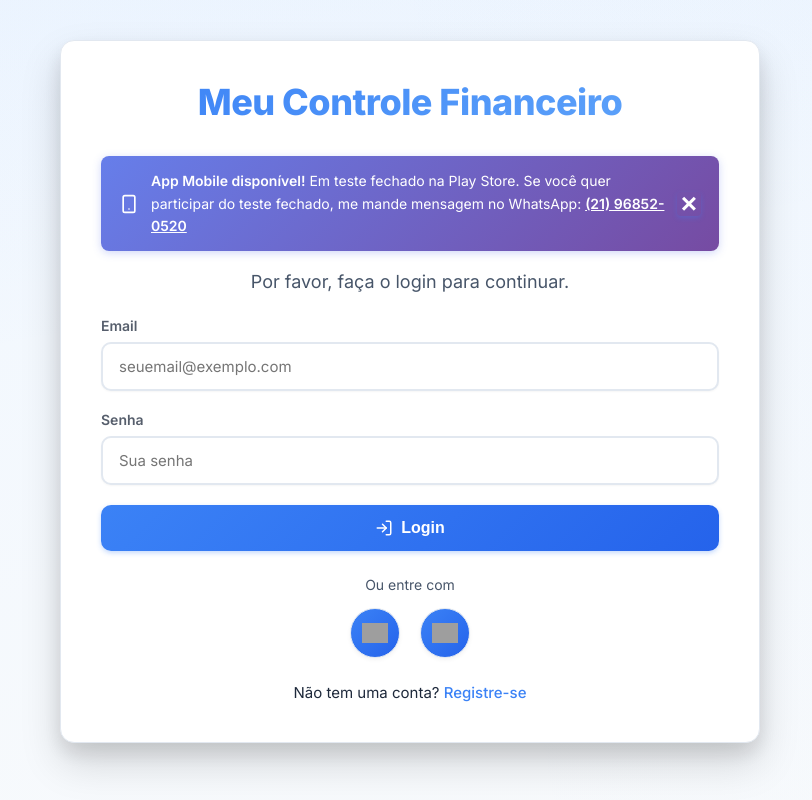
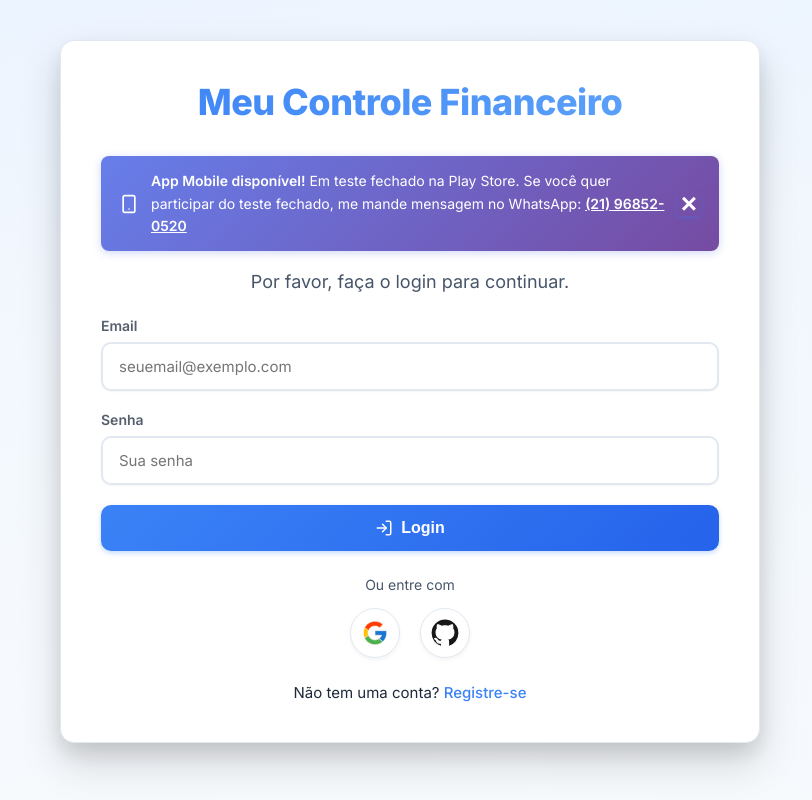
Before and after one commit to AdielsonMedeiros/Controle-Financeiro-Web, a plain HTML site: page index.html in a window 1280 px wide. Shown: the whole page, without its empty margins (230-1042 px from the left). Drawn offline with nearby package versions, Linux system fonts and the light colour scheme; no server answers; grey boxes are pictures that could not be loaded.

Commit message:
style: fix social login buttons background and use proper svg icons

```diff
--- a/index.html
+++ b/index.html
@@ -59,20 +59,14 @@
                 class="social-icon-btn"
                 title="Login com Google"
               >
-                <img
-                  src="https://upload.wikimedia.org/wikipedia/commons/thumb/c/c1/Google_%22G%22_logo.svg/1024px-Google_%22G%22_logo.svg.png"
-                  alt="Google Logo"
-                />
+                <svg xmlns="http://www.w3.org/2000/svg" viewBox="0 0 48 48" width="24px" height="24px"><path fill="#FFC107" d="M43.611,20.083H42V20H24v8h11.303c-1.649,4.657-6.08,8-11.303,8c-6.627,0-12-5.373-12-12c0-6.627,5.373-12,12-12c3.059,0,5.842,1.154,7.961,3.039l5.657-5.657C34.046,6.053,29.268,4,24,4C12.955,4,4,12.955,4,24c0,11.045,8.955,20,20,20c11.045,0,20-8.955,20-20C44,22.659,43.862,21.35,43.611,20.083z"/><path fill="#FF3D00" d="M6.306,14.691l6.571,4.819C14.655,15.108,18.961,12,24,12c3.059,0,5.842,1.154,7.961,3.039l5.657-5.657C34.046,6.053,29.268,4,24,4C16.318,4,9.656,8.337,6.306,14.691z"/><path fill="#4CAF50" d="M24,44c5.166,0,9.86-1.977,13.409-5.192l-6.19-5.238C29.211,35.091,26.715,36,24,36c-5.202,0-9.619-3.317-11.283-7.946l-6.522,5.025C9.505,39.556,16.227,44,24,44z"/><path fill="#1976D2" d="M43.611,20.083H42V20H24v8h11.303c-0.792,2.237-2.231,4.166-4.087,5.571c0.001-0.001,0.002-0.001,0.003-0.002l6.19,5.238C36.971,39.205,44,34,44,24C44,22.659,43.862,21.35,43.611,20.083z"/></svg>
               </button>
               <button
                 id="login-github-icon-btn"
                 class="social-icon-btn"
                 title="Login com GitHub"
               >
-                <img
-                  src="https://github.githubassets.com/images/modules/logos_page/GitHub-Mark.png"
-                  alt="GitHub Logo"
-                />
+                <svg xmlns="http://www.w3.org/2000/svg" viewBox="0 0 24 24" width="24px" height="24px" fill="#181717"><path d="M12 0c-6.626 0-12 5.373-12 12 0 5.302 3.438 9.8 8.207 11.387.599.111.793-.261.793-.577v-2.234c-3.338.726-4.033-1.416-4.033-1.416-.546-1.387-1.333-1.756-1.333-1.756-1.089-.745.083-.729.083-.729 1.205.084 1.839 1.237 1.839 1.237 1.07 1.834 2.807 1.304 3.492.997.107-.775.418-1.305.762-1.604-2.665-.305-5.467-1.334-5.467-5.931 0-1.311.469-2.381 1.236-3.221-.124-.303-.535-1.524.117-3.176 0 0 1.008-.322 3.301 1.23.957-.266 1.983-.399 3.003-.404 1.02.005 2.047.138 3.006.404 2.291-1.552 3.297-1.23 3.297-1.23.653 1.653.242 2.874.118 3.176.77.84 1.235 1.911 1.235 3.221 0 4.609-2.807 5.624-5.479 5.921.43.372.823 1.102.823 2.222v3.293c0 .319.192.694.801.576 4.765-1.589 8.199-6.086 8.199-11.386 0-6.627-5.373-12-12-12z"/></svg>
               </button>
             </div>
           </div>
--- a/styles.css
+++ b/styles.css
@@ -779,23 +779,32 @@ button:active {
   align-items: center;
   width: 50px;
   height: 50px;
-  padding: 0;
-  background-color: var(--cor-container);
+  padding: 10px;
+  background-color: #ffffff; /* Explicit white */
+  background-image: none !important; /* Remove any inherited gradient */
   border: 1px solid var(--cor-borda);
   border-radius: 50%;
   box-shadow: 0 2px 4px rgba(0, 0, 0, 0.05);
   cursor: pointer;
-  transition: transform 0.2s ease, box-shadow 0.2s ease;
+  transition: transform 0.2s ease, box-shadow 0.2s ease, border-color 0.2s ease;
 }
 
 .social-icon-btn:hover {
-  transform: scale(1.1);
-  box-shadow: 0 4px 8px rgba(0, 0, 0, 0.1);
+  transform: translateY(-2px);
+  box-shadow: 0 4px 12px rgba(0, 0, 0, 0.1);
+  border-color: var(--cor-borda-hover);
+  background-color: #f8fafc;
 }
 
+.social-icon-btn svg,
 .social-icon-btn img {
-  width: 55%;
-  height: auto;
+  width: 100%;
+  height: 100%;
+  object-fit: contain;
+}
+
+.social-icon-btn::before {
+  display: none; /* Remove the gradient hover effect overlay */
 }
 
 #user-info {
```
